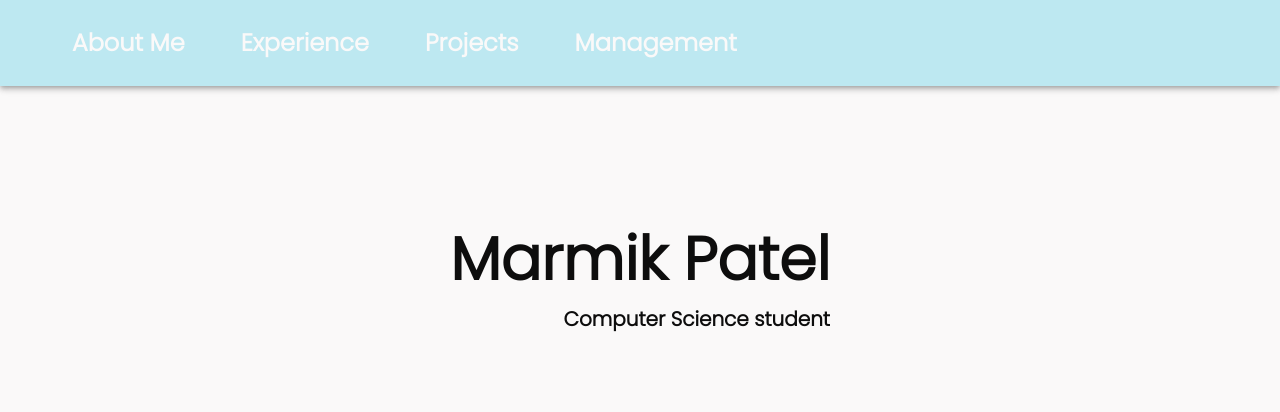
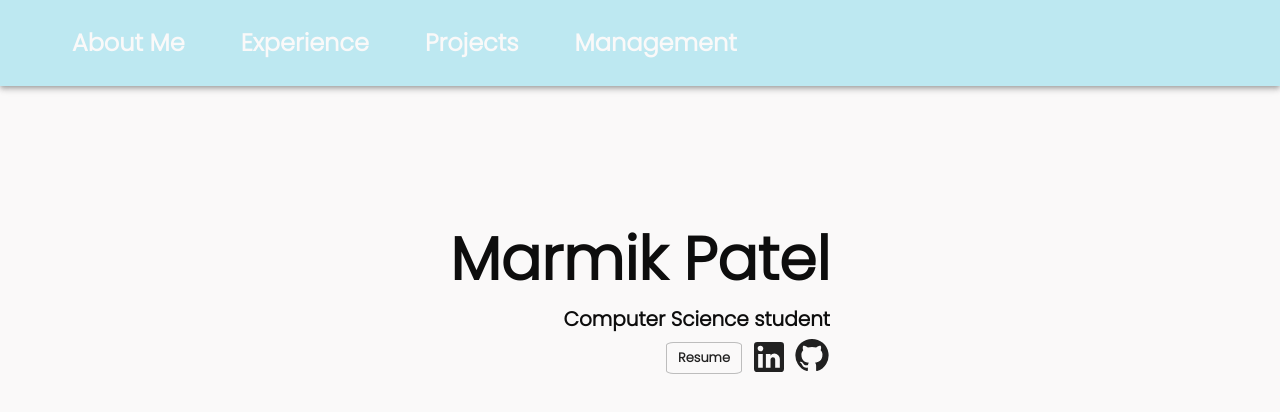
Before and after one commit to marmikpatel19/marmikpatel19.github.io, a React (Create React App) app: page / in a window 1280 px wide. Shown: the top 412 px of the page. Built offline with nearby package versions, Linux system fonts and the light colour scheme.

Commit message:
add icons/links

```diff
--- a/src/components/hero.jsx
+++ b/src/components/hero.jsx
@@ -1,5 +1,7 @@
-import { Typography } from "@mui/material";
+import { Box, Chip, Link, Typography } from "@mui/material";
 import { Container } from "@mui/system";
+import LinkedInIcon from "@mui/icons-material/LinkedIn";
+import GitHubIcon from "@mui/icons-material/GitHub";
 
 function Hero() {
   return (
@@ -47,6 +49,57 @@ function Hero() {
       >
         Computer Science student
       </Typography>
+      <Box
+        sx={{
+          display: "flex",
+          flexDirection: "row-reverse",
+          marginTop: "2%",
+        }}
+      >
+        <Link href="https://github.com/marmikpatel19" color="inherit">
+          <GitHubIcon
+            sx={{
+              marginTop: "-5px",
+              fontSize: {
+                xs: "27px",
+                sm: "36px",
+              },
+            }}
+          />
+        </Link>
+        <Link href="https://linkedin.com/in/marmikp" color="inherit">
+          <LinkedInIcon
+            sx={{
+              marginRight: "5px",
+              marginTop: "-5px",
+              fontSize: {
+                xs: "30px",
+                sm: "40px",
+              },
+            }}
+          />
+        </Link>
+        <Chip
+          label="Resume"
+          variant="outlined"
+          component="a"
+          href="https://marmikpatel19.github.io/MarmikPatelResume.pdf"
+          clickable
+          sx={{
+            borderRadius: "10%",
+            marginRight: "7px",
+            fontWeight: "bold",
+            height: {
+              xs: "23px",
+              sm: "32px",
+            },
+            // fontSize: {
+            //   xs: "10px",
+            //   sm: "h7.fontSize",
+            // },
+          }}
+        />
+      </Box>
     </Container>
   );
 }
```
